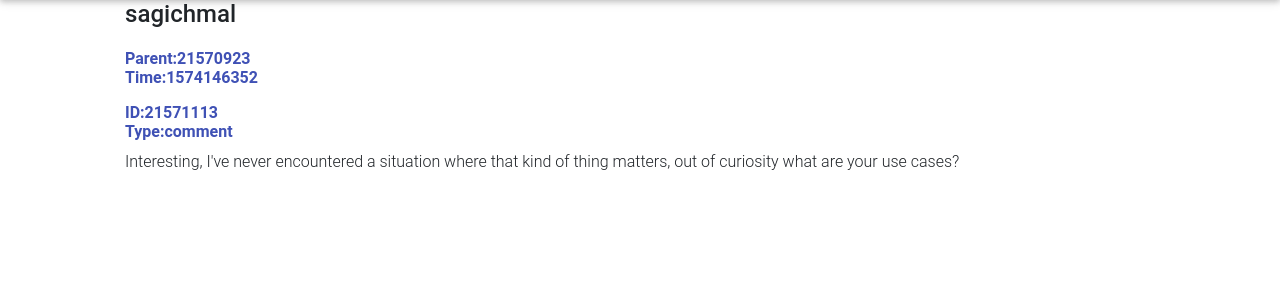
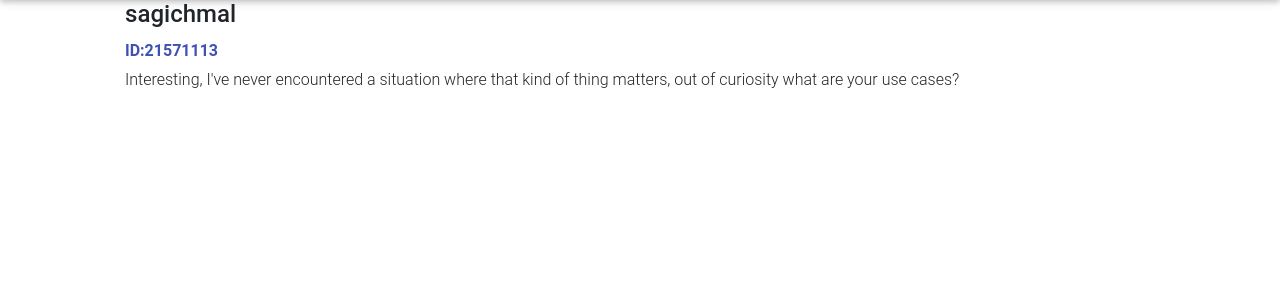
Before and after one commit to Saltiest-Hacker-News-Trolls-2/DS, a Django app: page /list in a window 1280 px wide. Shown: the part 72-372 px from the top of the page. Run offline with Django 3.2, Linux system fonts and the light colour scheme; data comes from the database, SQL or seed files in the repository; some libraries are stand-ins or nearby versions.

Commit message:
modified items_list.html to include only fields requested by DS nlp, by, id, and text.

```diff
--- a/api/templates/api/items_list.html
+++ b/api/templates/api/items_list.html
@@ -8,11 +8,12 @@
 
 
     <ul>
+      <!-- Currently displaying only fields requested: by, id, text -->
       <!-- Title -->
       <h4 class="card-title"><strong>{{ object.by }}</strong></h4>
       <!-- Subtitle -->
-      <h6 class="font-weight-bold indigo-text py-2">Parent:{{ object.parent }} <br> Time:{{ object.time }} </h6>
-      <h6 class="font-weight-bold indigo-text py2-">ID:{{ object.id }} <br> Type:{{ object.type }}</h6>
+      <!-- <h6 class="font-weight-bold indigo-text py-2">Parent:{{ object.parent }} <br> Time:{{ object.time }} </h6> -->
+      <h6 class="font-weight-bold indigo-text py2-">ID:{{ object.id }}</h6>
       <!-- Text -->
       <p class="card-text">{{ object.text }}</p>
 
```
